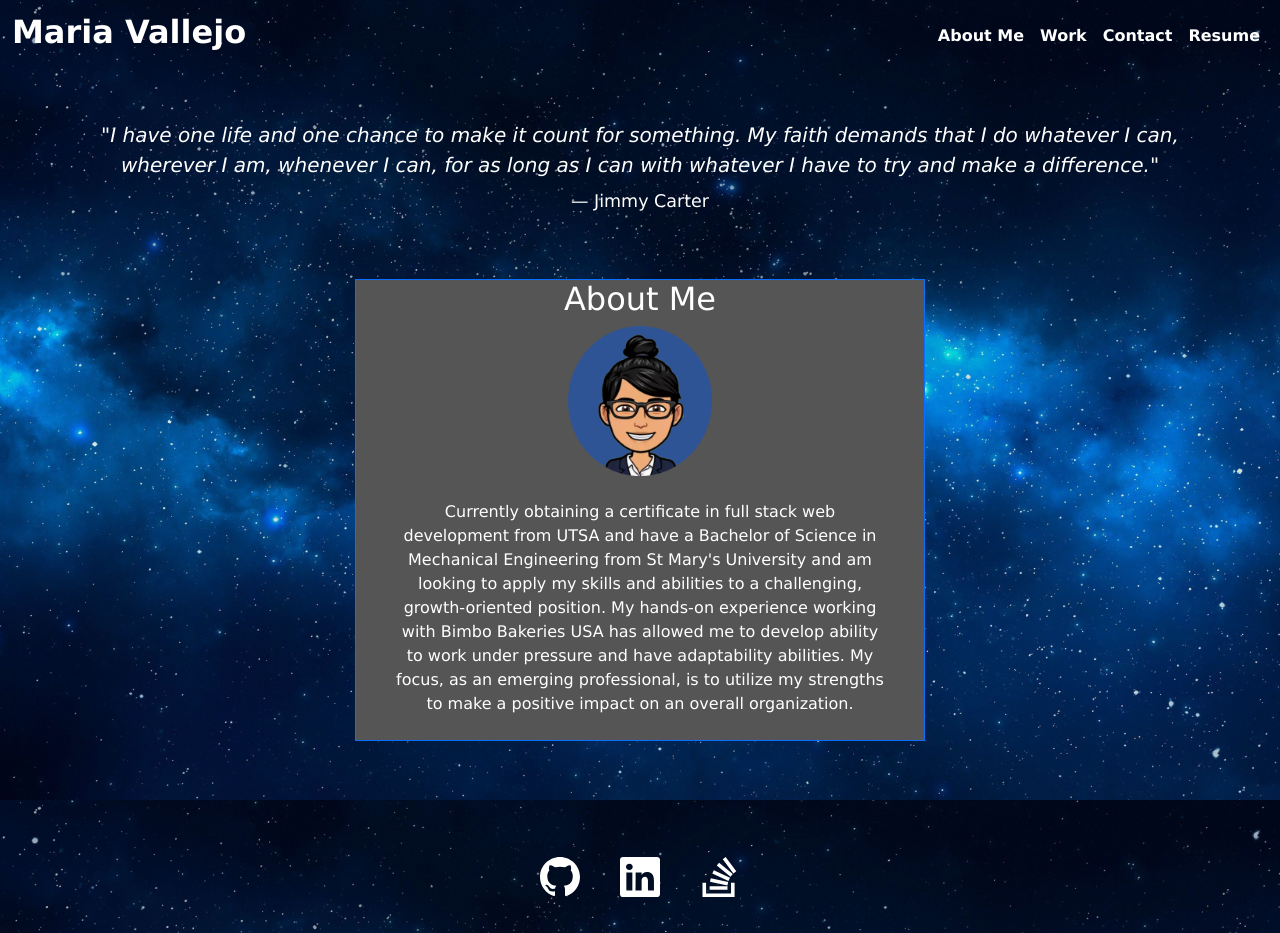
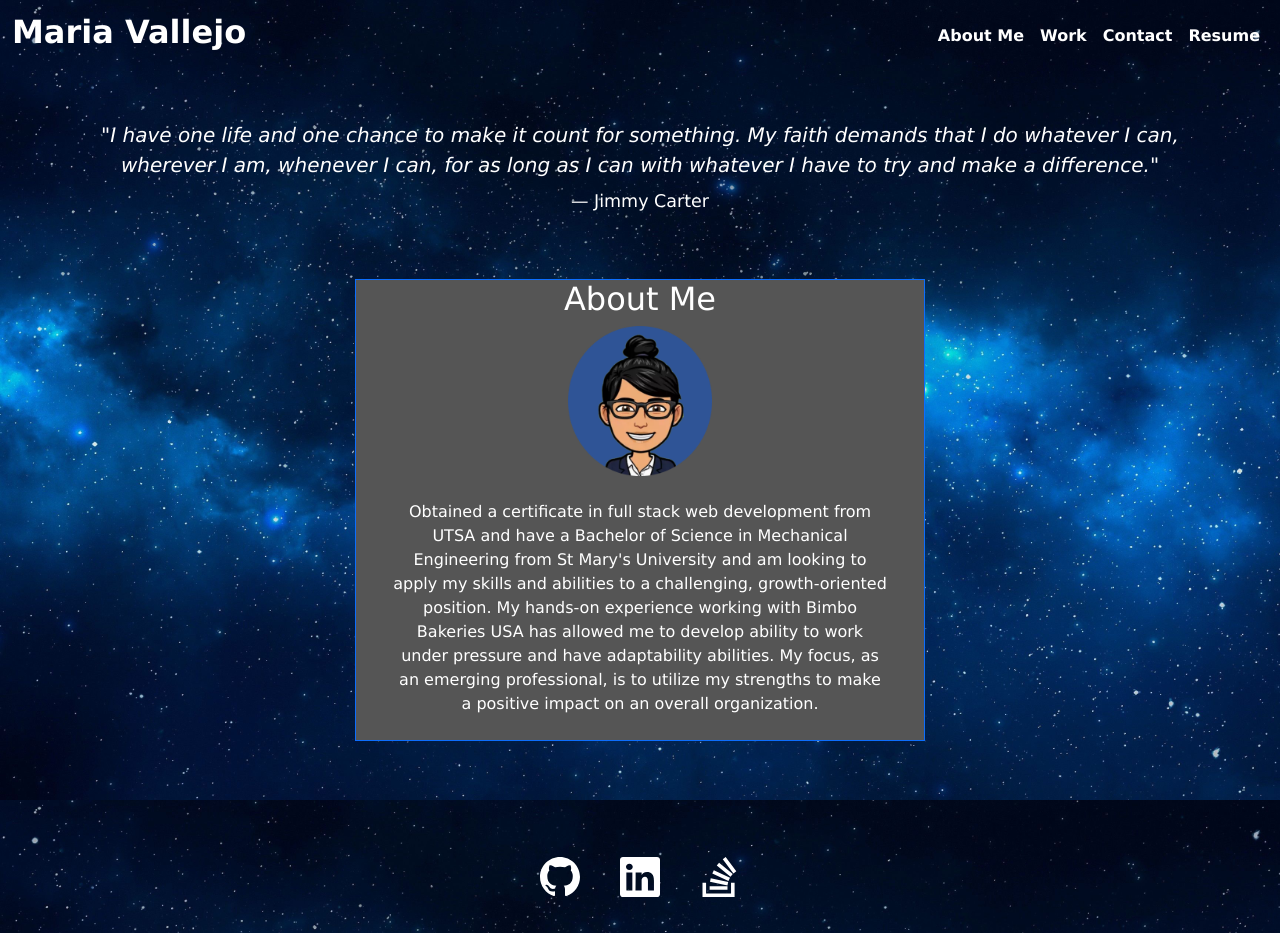
Before and after one commit to Mvalljo/HW2-ProfessionalPortfolio-MV, a React (Create React App) app: page / in a window 1280 px wide. Built offline with nearby package versions, Linux system fonts and the light colour scheme.

Commit message:
updated about me paragraph

```diff
--- a/src/components/AboutMe.js
+++ b/src/components/AboutMe.js
@@ -34,7 +34,7 @@ function AboutMe() {
             alt="Headshot Pic"
           />
           <p className="text-center m-3 p-2">
-            Currently obtaining a certificate in full stack web development from
+            Obtained a certificate in full stack web development from
             UTSA and have a Bachelor of Science in Mechanical Engineering from
             St Mary's University and am looking to apply my skills and abilities
             to a challenging, growth-oriented position. My hands-on experience
```
